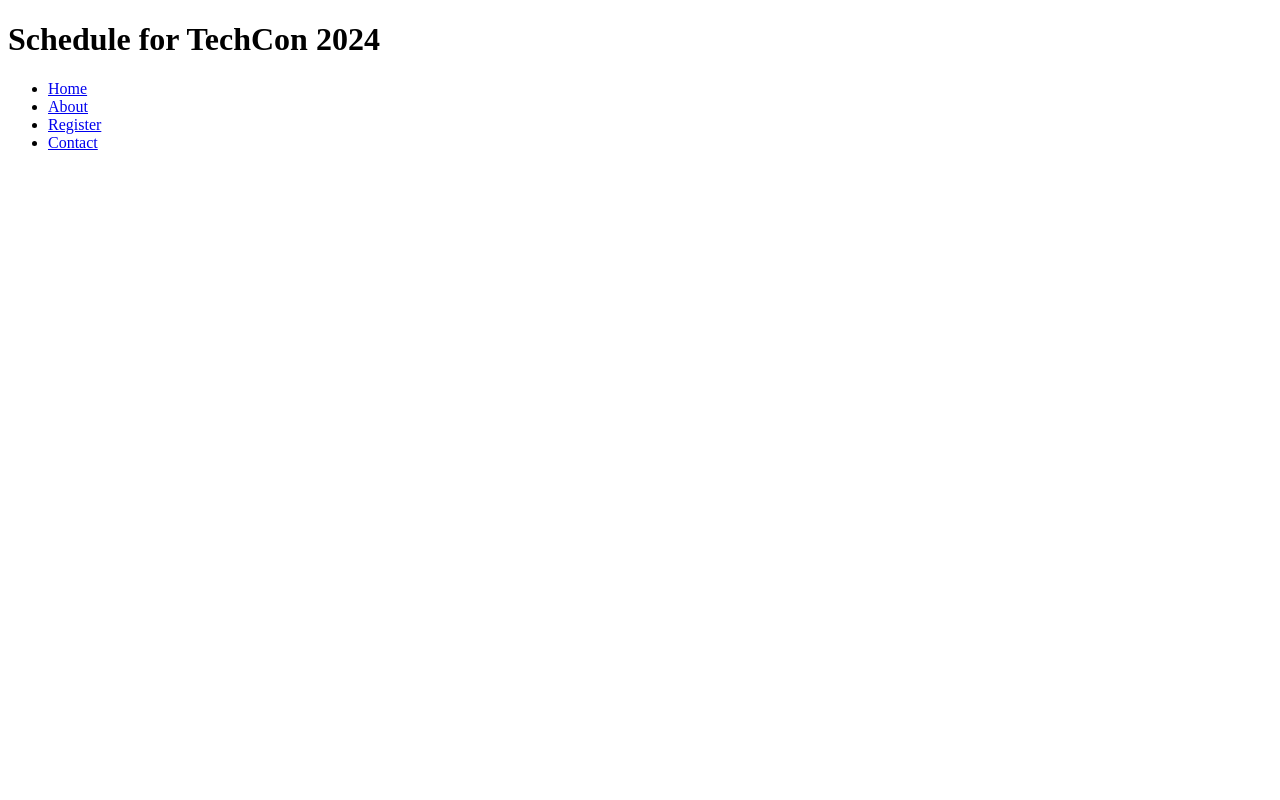
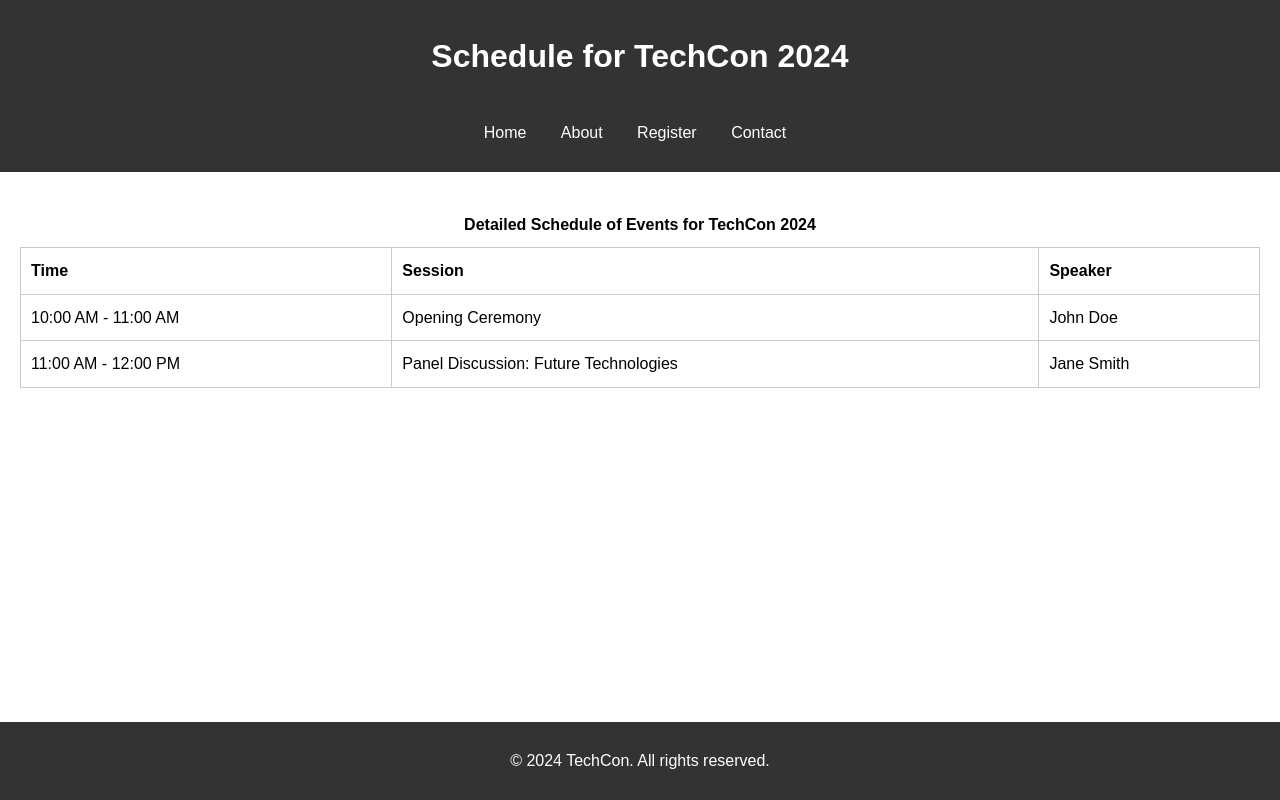
Before and after one commit to Ahmedraafa/TechCon_HTML, a plain HTML site: page techcon_website/schedule.html in a window 1280 px wide. Drawn offline with Linux system fonts and the light colour scheme.

Commit message:
Update schedule.html

```diff
--- a/techcon_website/schedule.html
+++ b/techcon_website/schedule.html
@@ -4,6 +4,67 @@
     <meta charset="UTF-8">
     <meta name="viewport" content="width=device-width, initial-scale=1.0">
     <title>Schedule for TechCon 2024</title>
+    <style>
+        /* Basic CSS for layout and styling (optional) */
+        body {
+            font-family: Arial, sans-serif;
+            line-height: 1.6;
+            margin: 0;
+            padding: 0;
+        }
+        header {
+            background-color: #333;
+            color: #fff;
+            padding: 10px 20px;
+            text-align: center;
+        }
+        nav {
+            display: flex;
+            justify-content: center;
+            margin-top: 10px;
+        }
+        nav ul {
+            list-style-type: none;
+            padding: 0;
+        }
+        nav ul li {
+            display: inline;
+            margin-right: 10px;
+        }
+        nav ul li a {
+            color: #fff;
+            text-decoration: none;
+            padding: 5px 10px;
+        }
+        main {
+            padding: 20px;
+        }
+        table {
+            width: 100%;
+            border-collapse: collapse;
+            margin-top: 20px;
+        }
+        table, th, td {
+            border: 1px solid #ccc;
+        }
+        th, td {
+            padding: 10px;
+            text-align: left;
+        }
+        caption {
+            font-weight: bold;
+            margin-bottom: 10px;
+        }
+        footer {
+            background-color: #333;
+            color: #fff;
+            text-align: center;
+            padding: 10px 0;
+            position: fixed;
+            bottom: 0;
+            width: 100%;
+        }
+    </style>
 </head>
 <body>
     <header>
@@ -17,3 +78,35 @@
             </ul>
         </nav>
     </header>
+
+    <main>
+        <table>
+            <caption>Detailed Schedule of Events for TechCon 2024</caption>
+            <thead>
+                <tr>
+                    <th scope="col">Time</th>
+                    <th scope="col">Session</th>
+                    <th scope="col">Speaker</th>
+                </tr>
+            </thead>
+            <tbody>
+                <tr>
+                    <td>10:00 AM - 11:00 AM</td>
+                    <td>Opening Ceremony</td>
+                    <td>John Doe</td>
+                </tr>
+                <tr>
+                    <td>11:00 AM - 12:00 PM</td>
+                    <td>Panel Discussion: Future Technologies</td>
+                    <td>Jane Smith</td>
+                </tr>
+                <!-- Add more rows for other sessions -->
+            </tbody>
+        </table>
+    </main>
+
+    <footer>
+        <p>&copy; 2024 TechCon. All rights reserved.</p>
+    </footer>
+</body>
+</html>
```
